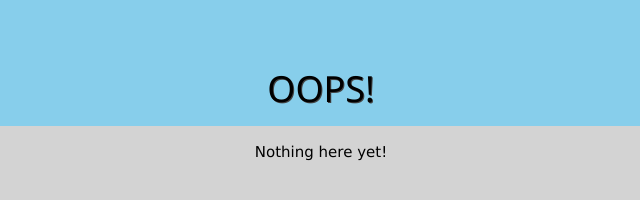
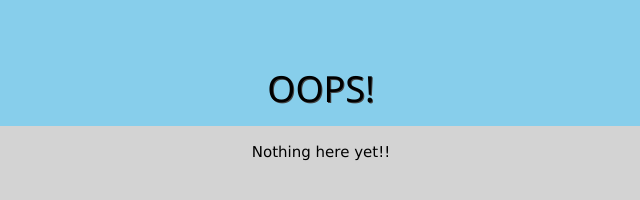
Before and after one commit to BrandonShaunSutton/BrandonShaunSutton.github.io, a plain HTML site: page Projects.html in a window 1280 px wide. Shown: the full height of the page, 319-959 px from the left. Drawn offline with nearby package versions, Linux system fonts and the light colour scheme.

Commit message:
Update Projects.html

```diff
--- a/Projects.html
+++ b/Projects.html
@@ -40,7 +40,7 @@
 </div>
 
 <div class="w3-container w3-mobile">
-<p class="w3-center">Nothing here yet!</p>
+<p class="w3-center">Nothing here yet!!</p>
 </div>
 
 <!--<br>
```
